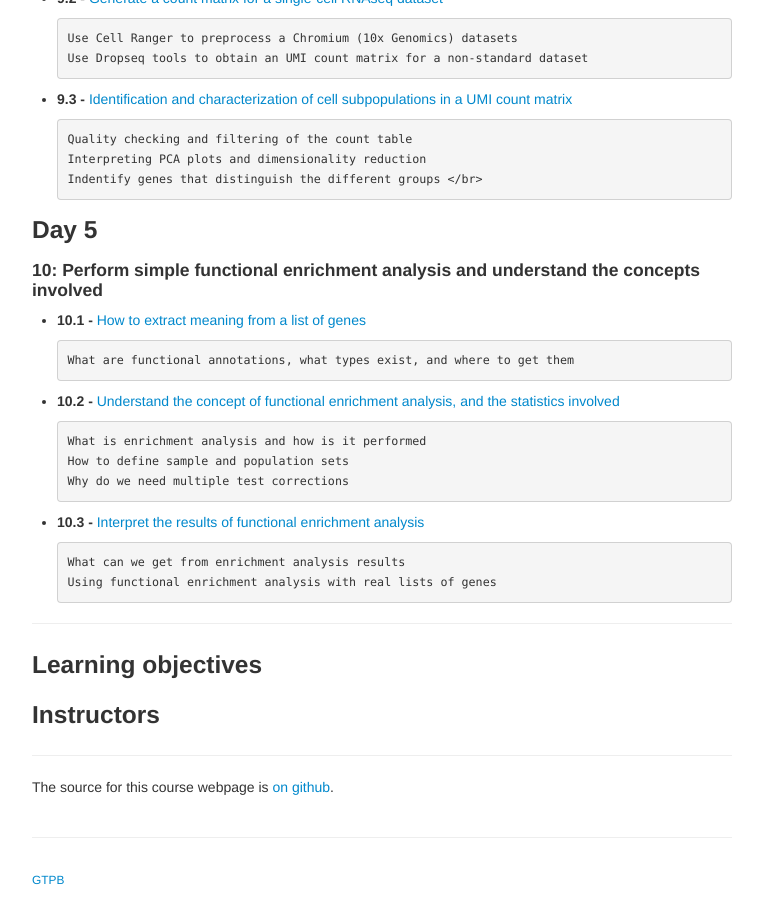
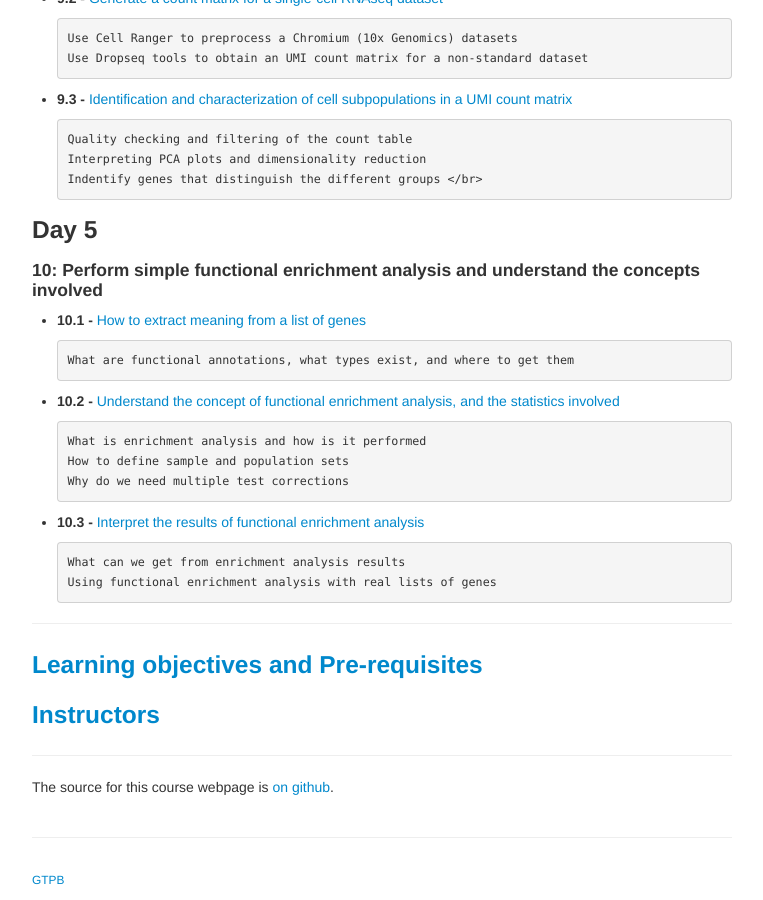
Before and after one commit to GTPB/ADER19F, a Jekyll site: the page built from index.md, in a window 1280 px wide and 900 px high, scrolled down 3464 px. Shown: the whole window, without its empty margins (258-1021 px from the left). Built offline with Jekyll 4.4.1, drawn with Linux system fonts in a browser that asks for light colours.

Commit message:
Update index.md

```diff
--- a/index.md
+++ b/index.md
@@ -159,9 +159,10 @@ Life Scientists who want to be able to use NGS data (RNAseq) to infer genes diff
 
 ---
 
-### Learning objectives
+### [Learning objectives and Pre-requisites](pages/objectives_prerequesites.md)
 
-### Instructors
+### [Instructors](pages/instructors.md)
+
 ---
 
 The source for this course webpage is [on github](https://github.com/GTPB/Web_course_template).
```
